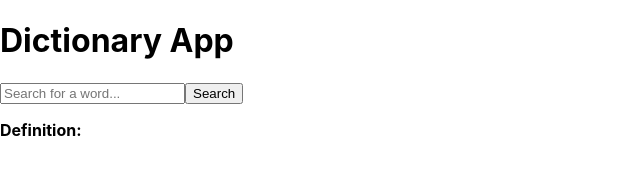
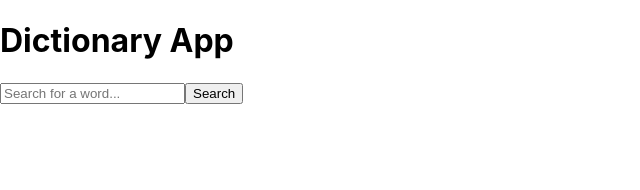
Before and after one commit to CoderRDX/XDictionary, a React (Create React App) app: page / in a window 1280 px wide. Shown: the top 190 px of the page, without its empty margins (0-640 px from the left). Built offline with nearby package versions, Linux system fonts and the light colour scheme.

Commit message:
new changes

```diff
--- a/src/Dictionary.jsx
+++ b/src/Dictionary.jsx
@@ -37,9 +37,12 @@ const customDictionary = [
         placeholder="Search for a word..."
          />
          <button onClick={handleSearch}>Search</button>
-         <p><strong>Definition:</strong></p>
-          <p>{meaning}</p>
-
+         {meaning && (
+            <div>
+                <p><strong>Definition:</strong></p>
+                <p>{meaning}</p>
+            </div>
+        )}
       </div>
     );
 
```
